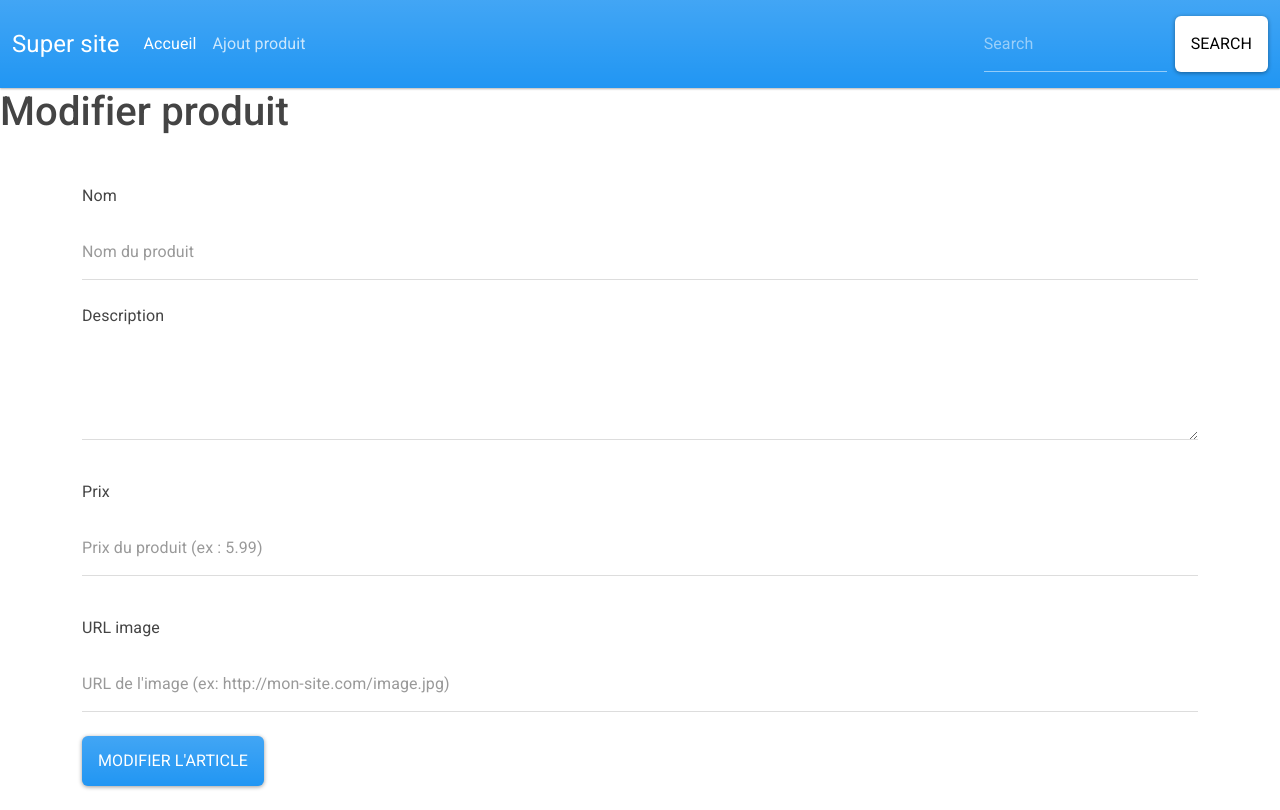
After one commit to fbansept/cnam_bac1_22, a PHP site: page /modifier-produit.php?id=1 in a window 1280 px wide. The commit adds this page. Run offline with PHP 8.4, Linux system fonts and the light colour scheme; data that the repository does not hold is empty.

Commit message:
ajout modification produit

```diff
--- a/index.php
+++ b/index.php
@@ -33,6 +33,11 @@ foreach ($listeArticles as $article) { ?>
         <img src="<?= $article['url_image'] ?>">
         <div class="card-body">
             <p class="card-text"><?= $article['description'] ?></p>
+
+            <a href="supprimer-produit.php?id=<?= $article['id'] ?>" class="btn btn-danger">Supprimer</a>
+            <a href="modifier-produit.php?id=<?= $article['id'] ?>" class="btn btn-primary">
+                Modifier
+            </a>
         </div>
     </div>
 </div>
--- /dev/null
+++ b/modifier-produit.php
@@ -0,0 +1,86 @@
+<?php include 'header.php'; ?>
+
+<?php include 'navbar.php'; ?>
+
+<h1>Modifier produit</h1>
+
+<?php
+$connexion = new PDO(
+    'mysql:host=localhost;dbname=cours_cnam_bac1_22;charset=utf8',
+    'root',
+    ''
+);
+
+//si l'utilisateur a soumis le formulaire
+if (isset($_POST['nom'])) {
+
+    //on enregistre les modifications
+    $requete = $connexion->prepare(
+        "UPDATE produits
+         SET nom = ?,
+             description = ?,
+             prix = ?,
+             url_image = ?
+         WHERE id = ?"
+    );
+
+    $requete->execute([
+        $_POST['nom'],
+        $_POST['description'],
+        $_POST['prix'],
+        $_POST['url_image'],
+        $_GET['id'],
+    ]);
+
+    //Redirection vers la page d'accueil
+    header('Location: index.php');
+}
+
+$requete = $connexion->prepare('SELECT * FROM produits WHERE id = ?');
+
+$requete->execute([$_GET['id']]);
+
+$produit = $requete->fetch();
+
+// echo '<pre>';
+// var_dump($produit);
+// echo '</pre>';
+?>
+
+    <form method="POST" class="container mb-4">
+        <div class="form-group">
+            <label class="col-form-label mt-4" for="inputNom">Nom</label>
+
+            <input name="nom" value="<?= $produit[
+                'nom'
+            ] ?>" type="text" class="form-control" placeholder="Nom du produit" id="inputNom">
+            <div class="invalid-feedback"></div>
+        </div>
+
+        <div class="form-group">
+            <label for="inputDescription" class="form-label mt-4">Description</label>
+            <textarea name="description" class="form-control" id="inputDescription" rows="3"><?= $produit['description'] ?></textarea>
+            <div class="invalid-feedback">20 caractères minimum</div>
+        </div>
+
+        <div class="form-group">
+            <label class="col-form-label mt-4" for="inputPrix">Prix</label>
+            <input name="prix"  value="<?= $produit[
+                'prix'
+            ] ?>"  type="number" class="form-control" placeholder="Prix du produit (ex : 5.99)" id="inputPrix">
+            <div class="invalid-feedback">Le prix doit être positif</div>
+       </div>
+
+        <div class="form-group">
+            <label class="col-form-label mt-4" for="inputUrlImage">URL image</label>
+            <input name="url_image" value="<?= $produit[
+                'url_image'
+            ] ?>" type="text" class="form-control" placeholder="URL de l'image (ex: http://mon-site.com/image.jpg)" id="inputUrlImage">
+            <div class="invalid-feedback"></div>
+        </div>
+
+        <input type="submit" value="Modifier l'article" class="btn btn-primary mt-4">
+
+    </form>
+</body>
+</html>
```
Also changed, not shown: ajout-produit.php (+32 -7 lines), supprimer-produit.php (added, +34 -0 lines).
